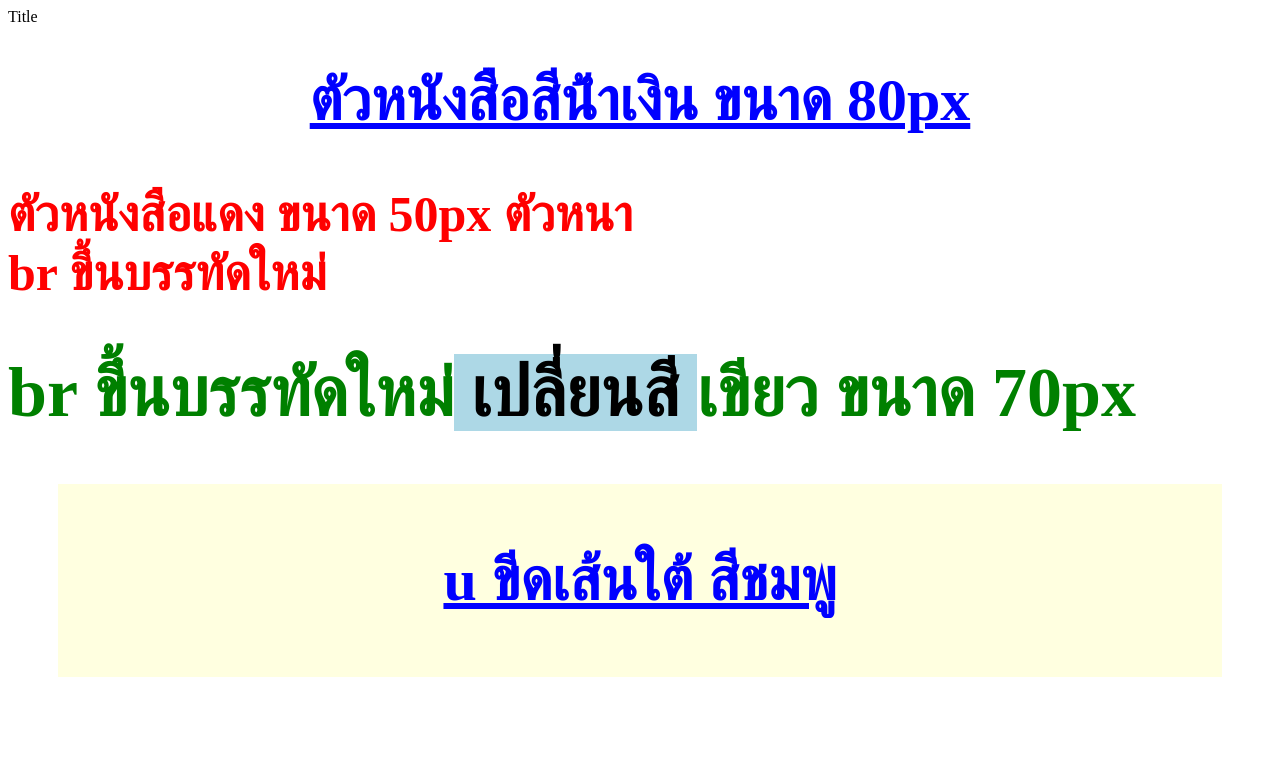
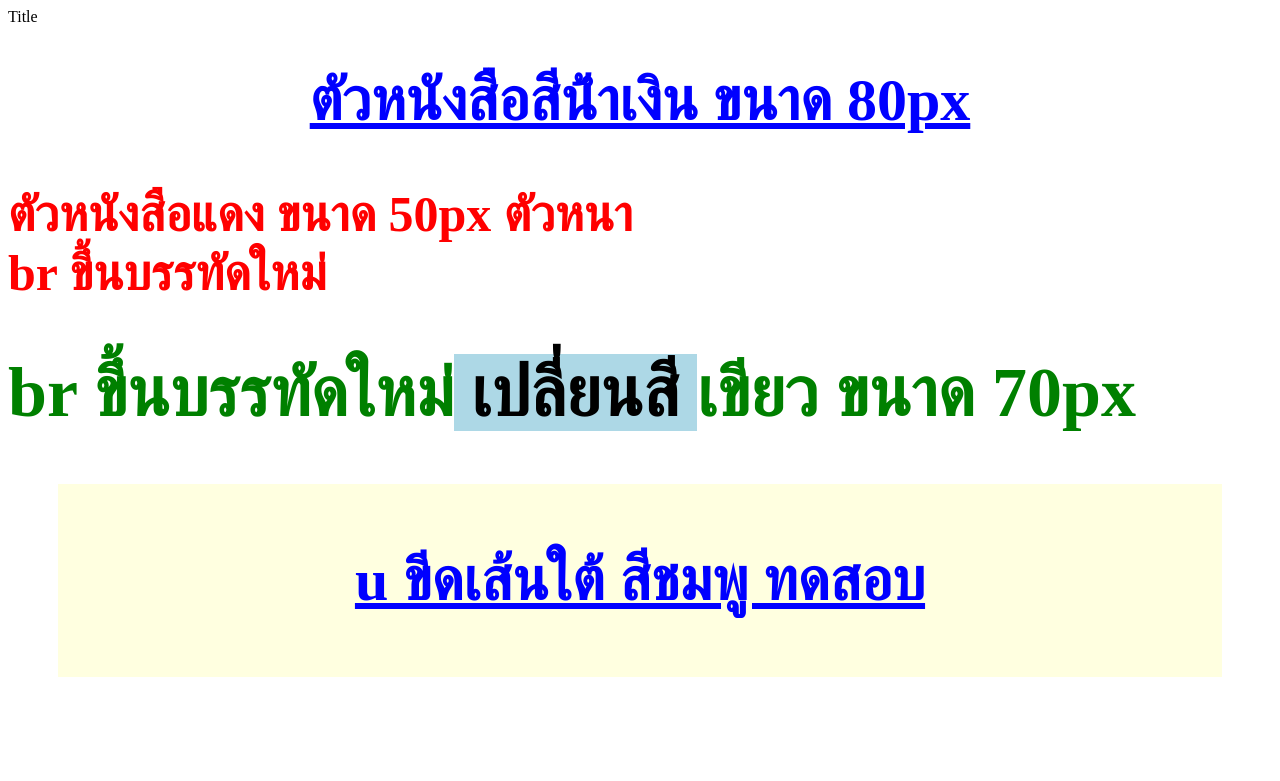
Before and after one commit to Pramote0708/Pramote0708.github.io, a plain HTML site: page index.html in a window 1280 px wide. Shown: the top 781 px of the page. Drawn offline with Linux system fonts and the light colour scheme.

Commit message:
Update index.html

```diff
--- a/index.html
+++ b/index.html
@@ -45,7 +45,7 @@
   <h1 style='background-color:lightyellow; color:blue; font-size:60px; padding:2px; margin:50px; text-align:center;'><u><p>
   <!--เขียนcomment-->
 
-  u ขีดเส้นใต้ สีชมพู
+  u ขีดเส้นใต้ สีชมพู ทดสอบ
 
   </p></u></h1>
   <h1 style='color:purple; font-size:60px; line-height:3;'><del>
```
